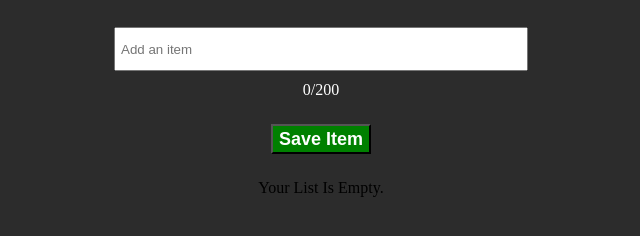
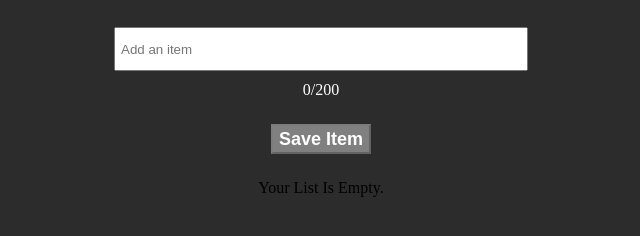
Before and after one commit to damienluzzo33/shopping-list-app, a plain HTML site: page index.html in a window 1280 px wide. Both pictures are taken after a click on the button "Add Item". Shown: the part 170-406 px from the top of the page, without its empty margins (329-969 px from the left). Drawn offline with nearby package versions, Linux system fonts and the light colour scheme.

Commit message:
fix disable button functionality

```diff
--- a/index.html
+++ b/index.html
@@ -18,7 +18,7 @@
         <div v-if="state === 'edit'" class="add-item-form">
             <input type="text" v-model="newItem.label" placeholder="Add an item">
             <p>{{ characterCount }}/200</p>
-            <button class="confirm-btn" @click="saveItem" @keyup.enter="saveItem" v-bind:disabled="newItem.length === 0">Save Item</button>
+            <button class="confirm-btn" @click="saveItem" @keyup.enter="saveItem" v-bind:disabled="newItem.label.length === 0">Save Item</button>
         </div>
 
         <ul>
--- a/styles.css
+++ b/styles.css
@@ -70,6 +70,10 @@ body {
     color: white;
 }
 
+.add-item-form button:disabled {
+    background-color: gray;
+}
+
 ul {
     display: flex;
     flex-direction: column;
```
